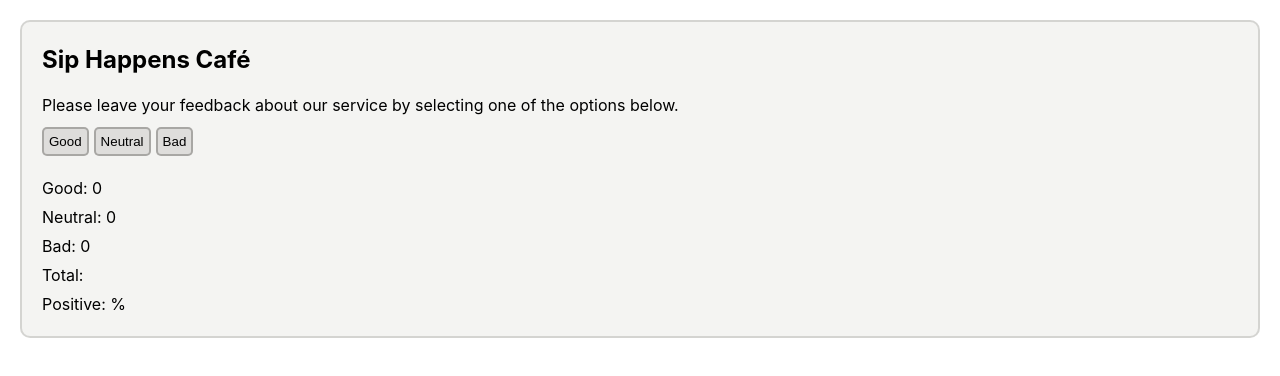
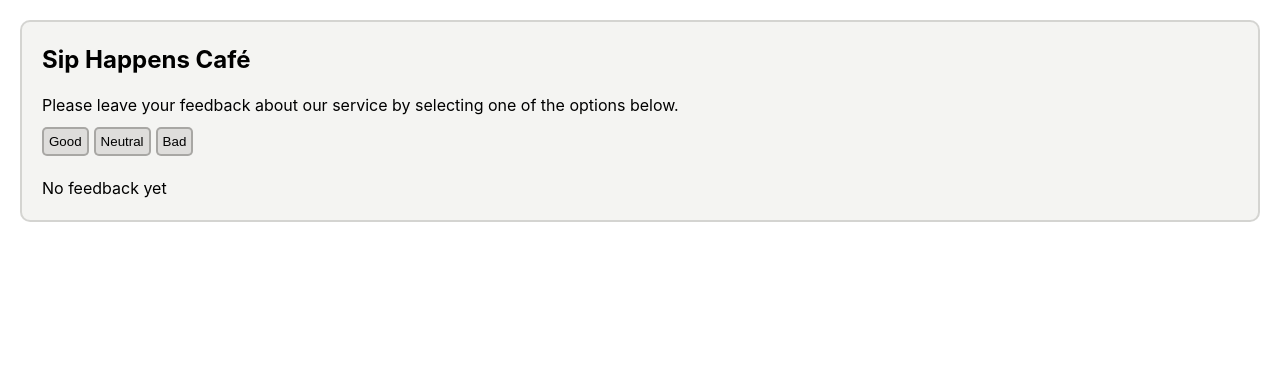
Before and after one commit to MyroslavaHubar/goit-react-hw-02, a React (Vite) app: page / in a window 1280 px wide. Shown: the top 376 px of the page. Built offline with nearby package versions, Linux system fonts and the light colour scheme.

Commit message:
update options and app files

```diff
--- a/src/App.jsx
+++ b/src/App.jsx
@@ -7,14 +7,21 @@ import Feedback from "./components/Feedback/Feedback";
 import Notification from "./components/Notification/Notification";
 
 function App() {
-  const counterFeedback = {
+  const [counterFeedback, setCounterFeedback] = useState({
     good: 0,
     neutral: 0,
     bad: 0,
-  };
+  });
+
+  function updateFeedback(feedbackType) {
+    setCounterFeedback({
+      ...counterFeedback,
+      [feedbackType]: counterFeedback[feedbackType] + 1,
+    });
+  }
 
   const totalFeedback =
-    counterFeedback.good + counterFeedback.bad + counterFeedback.neutral;
+    counterFeedback.good + counterFeedback.neutral + counterFeedback.bad;
   const positiveFeedback = Math.round(
     (counterFeedback.good / totalFeedback) * 100
   );
@@ -29,15 +36,21 @@ function App() {
           Please leave your feedback about our service by selecting one of the
           options below.
         </Description>
-        <Options buttons={["Good", "Neutral", "Bad"]}></Options>
-
-        <Feedback
-          good={counterFeedback.good}
-          neutral={counterFeedback.neutral}
-          bad={counterFeedback.bad}
-          total={totalFeedback}
-          positive={positiveFeedback}
-        ></Feedback>
+        <Options
+          updateFeedback={updateFeedback}
+          totalFeedback={totalFeedback}
+        ></Options>
+        {totalFeedback === 0 ? (
+          <Notification message="No feedback yet"></Notification>
+        ) : (
+          <Feedback
+            good={counterFeedback.good}
+            neutral={counterFeedback.neutral}
+            bad={counterFeedback.bad}
+            totalFeedback={totalFeedback}
+            positiveFeedback={positiveFeedback}
+          ></Feedback>
+        )}
       </Section>
     </>
   );
--- a/src/components/Options/Options.jsx
+++ b/src/components/Options/Options.jsx
@@ -1,6 +1,6 @@
 import css from "./Options.module.css";
 
-function Options({ updateFeedback }) {
+function Options({ updateFeedback, totalFeedback }) {
   return (
     <div className={css.options}>
       <button
@@ -24,6 +24,15 @@ function Options({ updateFeedback }) {
       >
         Bad
       </button>
+      {totalFeedback > 0 && (
+        <button
+          className={css.optionsButton}
+          type="button"
+          onClick={() => updateFeedback("reset")}
+        >
+          Reset
+        </button>
+      )}
     </div>
   );
 }
```
